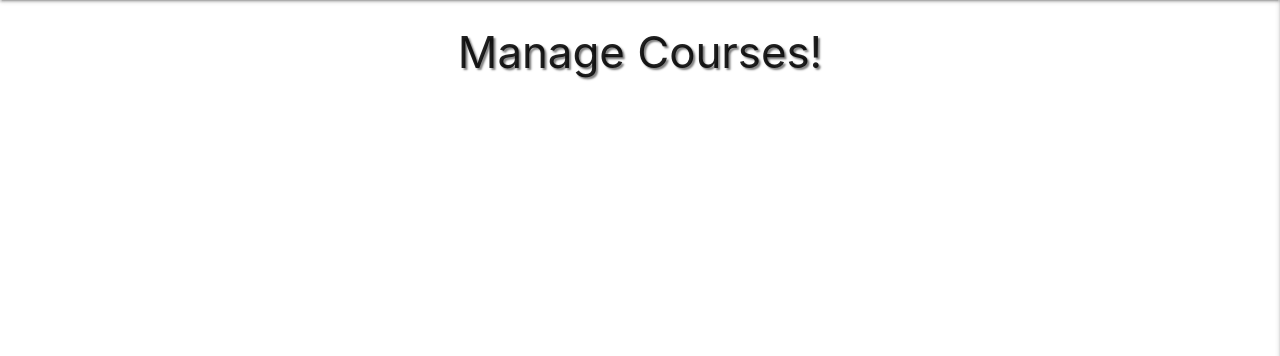
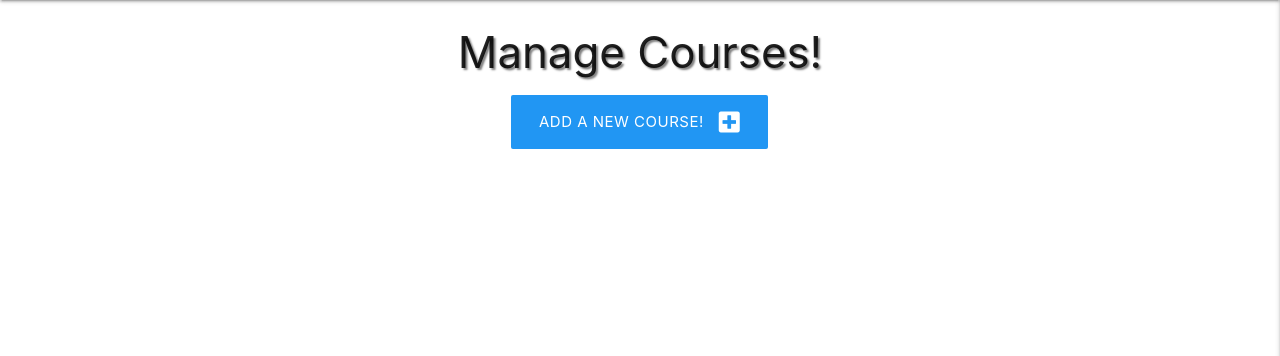
Before and after one commit to maialenz/CookBook, a Flask app: page /get_courses in a window 1280 px wide. Shown: the part 64-420 px from the top of the page. Run offline with Flask 2, Linux system fonts and the light colour scheme; data that the repository does not hold is empty; some libraries are stand-ins or nearby versions; some web fonts are replaced.

Commit message:
Fix button and post method to add course type to db

```diff
--- a/app.py
+++ b/app.py
@@ -217,6 +217,14 @@ def get_courses():
 
 @app.route("/add_course", methods=["GET", "POST"])
 def add_course():
+    if request.method == "POST":
+        course = {
+            "course_type": request.form.get("course_type")
+        }
+        mongo.db.courses.insert_one(course)
+        flash("New Course Added!")
+        return redirect(url_for("get_courses"))
+
     return render_template("add_course.html")
 
 
--- a/templates/add_course.html
+++ b/templates/add_course.html
@@ -25,9 +25,9 @@
                         Cancel <i class="fas fa-plus-square right"></i>
                     </a>
                     <!--add btn-->
-                    <a href="{{ url_for('add_course') }}" class="btn-large light-blue darken-1 text-shadow hvr-glow">
+                    <button type="submit" class="btn-large light-blue darken-1 text-shadow hvr-glow">
                         Add course <i class="fas fa-plus-square right"></i>
-                    </a>
+                    </button>
                 </div>
             </div>
         </form>
--- a/templates/courses.html
+++ b/templates/courses.html
@@ -2,6 +2,13 @@
 {% block content %}
 
 <h3 class="center-align text-shadow">Manage Courses!</h3>
+
+<!-- Button to redirect to add_recipe.html -->
+<div class="center-align">
+    <a href="{{ url_for('add_course') }}" class="btn-large blue hvr-grow">
+      Add a new course!  <i class="fas fa-plus-square right"></i>
+    </a>
+</div>
 
 <div class="row">
   {% for course in courses %}
@@ -11,7 +18,8 @@
         <span class="card-title">{{ course.course_type }}</span>
       </div>
       <div class="card-action">
-            <a href="#delete_modal" class="btn-floating halfway-fab waves-effect waves-light red left modal-trigger hvr-grow">
+        <a href="#delete_modal"
+          class="btn-floating halfway-fab waves-effect waves-light red left modal-trigger hvr-grow">
           <i class="fas fa-trash-alt"></i>
         </a>
         <!-- modal to delete recipe-->
@@ -21,11 +29,14 @@
             <p>Once you have deleted this course, you cannot retrieve it again</p>
           </div>
           <div class="modal-footer">
-              <a href="" class="btn-small red white-text hvr-grow modal-close waves-effect waves-green btn-flat">Delete</a>
-              <a href="{{ url_for('get_courses') }}" class="btn-small waves-effect right waves-light blue hvr-grow">Cancel</a>
+            <a href=""
+              class="btn-small red white-text hvr-grow modal-close waves-effect waves-green btn-flat">Delete</a>
+            <a href="{{ url_for('get_courses') }}"
+              class="btn-small waves-effect right waves-light blue hvr-grow">Cancel</a>
           </div>
         </div>
-        <a href="" class="btn-floating halfway-fab waves-effect right waves-light green hvr-grow">
+        <a href=""
+          class="btn-floating halfway-fab waves-effect right waves-light green hvr-grow">
           <i class="fas fa-pen"></i>
         </a>
       </div>
--- a/templates/recipes.html
+++ b/templates/recipes.html
@@ -5,7 +5,9 @@
 
     <!-- Button to redirect to add_recipe.html -->
     <div class="center-align">
-        <a href="{{ url_for('add_recipe') }}" class="btn-large blue hvr-grow">Add your new Recipe!</a>
+        <a href="{{ url_for('add_recipe') }}" class="btn-large blue hvr-grow">
+            Add your new Recipe! <i class="fas fa-plus-square right"></i>
+        </a>
     </div>
 
     <!--iterate through recipes on db and display them in cards-->
```
Lines whose indentation alone changed are shown as unchanged.
